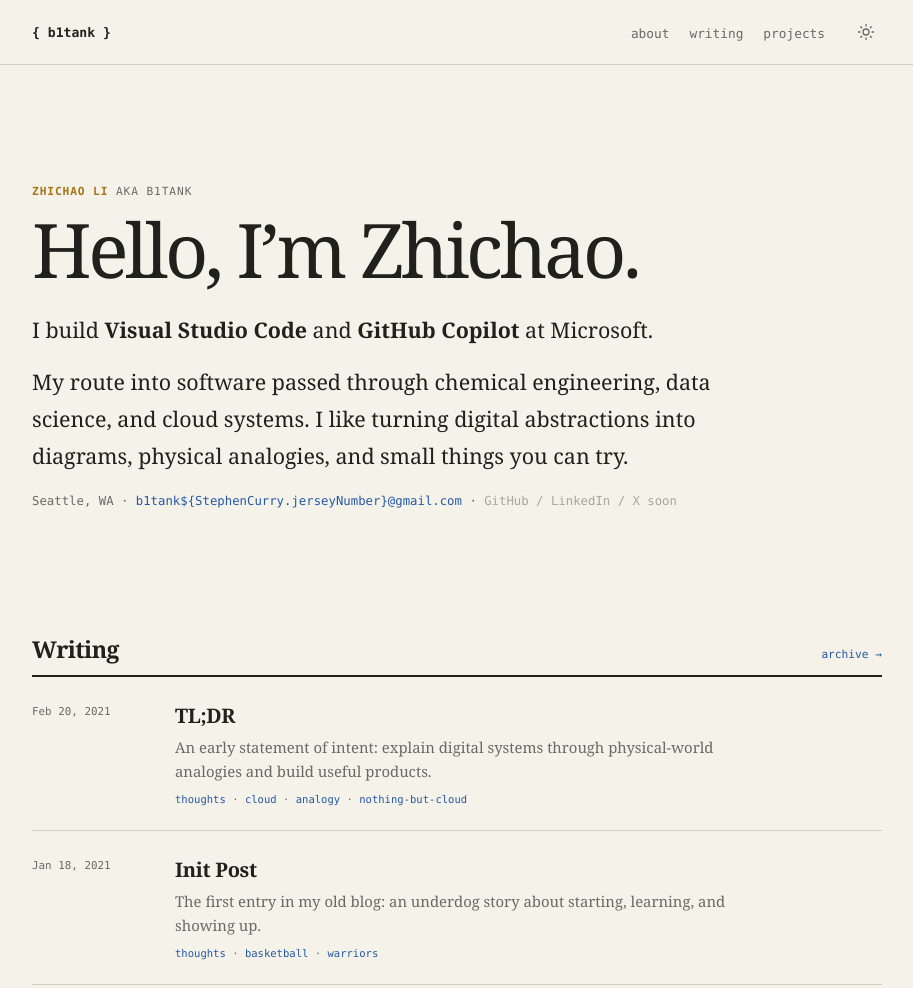
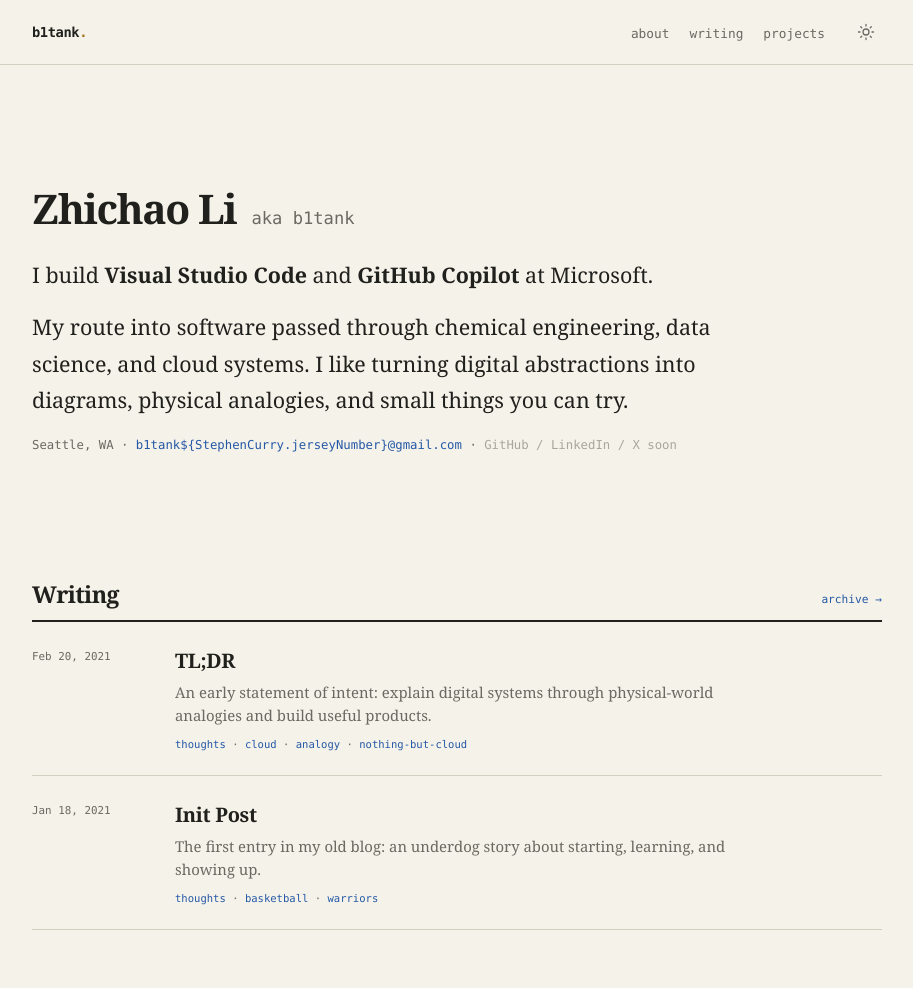
Before and after one commit to b1tank/b1tank.github.io, an Astro site: page / in a window 1280 px wide. Shown: the top 988 px of the page, without its empty margins (183-1096 px from the left). Built offline with nearby package versions, Linux system fonts and the light colour scheme; Astro itself is replaced by a stand-in of ours.

Commit message:
refine personal identity and type scale

```diff
--- a/src/components/Header.astro
+++ b/src/components/Header.astro
@@ -9,7 +9,7 @@
 ---
 <header class="site-header">
   <div class="shell header-inner">
-    <a class="wordmark" href="/" aria-label="b1tank, home">{'{ b1tank }'}</a>
+    <a class="wordmark" href="/" aria-label="b1tank, home">b1tank</a>
     <nav aria-label="Primary navigation">
       <ul class="nav-list">
         {links.map((link) => <li><a href={link.href} aria-current={active(link.href) ? 'page' : undefined}>{link.label}</a></li>)}
--- a/src/pages/index.astro
+++ b/src/pages/index.astro
@@ -8,8 +8,7 @@
 <BaseLayout>
   <div class="shell home">
     <header class="home-intro">
-      <p class="kicker">Zhichao Li <span>aka b1tank</span></p>
-      <h1>Hello, I’m Zhichao.</h1>
+      <h1>Zhichao Li <span>aka b1tank</span></h1>
       <p>I build <strong>Visual Studio Code</strong> and <strong>GitHub Copilot</strong> at Microsoft.</p>
       <p>My route into software passed through chemical engineering, data science, and cloud systems. I like turning digital abstractions into diagrams, physical analogies, and small things you can try.</p>
       <p class="contact-line">
--- a/src/styles/global.css
+++ b/src/styles/global.css
@@ -67,7 +67,8 @@
 @layer layout {
   .site-header { border-bottom: 1px solid var(--line); background: var(--header); backdrop-filter: blur(12px); }
   .header-inner { display: grid; grid-template-columns: 1fr auto auto; align-items: center; gap: 25px; min-height: 64px; }
-  .wordmark { width: fit-content; color: var(--ink); font: 700 .82rem var(--mono); text-decoration: none; }
+  .wordmark { width: fit-content; color: var(--ink); font: 700 .86rem var(--mono); letter-spacing: -.03em; text-decoration: none; }
+  .wordmark::after { content: "."; color: var(--gold); }
   .wordmark:hover { color: var(--blue); }
   .nav-list { display: flex; gap: 20px; padding: 0; list-style: none; }
   .nav-list a { color: var(--muted); font: .8rem var(--mono); text-decoration: none; }
@@ -88,7 +89,8 @@
   .home-intro { max-width: 720px; }
   .kicker { color: var(--gold); font: 700 .7rem var(--mono); letter-spacing: .08em; text-transform: uppercase; }
   .kicker span { color: var(--muted); font-weight: 400; }
-  .home-intro h1 { margin-block: 13px 24px; font: 500 clamp(2.6rem, 7vw, 4.7rem)/1.03 var(--serif); letter-spacing: -.045em; }
+  .home-intro h1 { margin-bottom: 25px; font: 600 clamp(1.9rem, 4vw, 2.55rem)/1.15 var(--serif); letter-spacing: -.035em; }
+  .home-intro h1 span { margin-left: .35em; color: var(--muted); font: 400 .42em var(--mono); letter-spacing: 0; white-space: nowrap; }
   .home-intro > p:not(.kicker, .contact-line) { max-width: 690px; color: var(--ink); font: clamp(1.12rem, 2.2vw, 1.34rem)/1.72 var(--serif); }
   .home-intro > p + p { margin-top: 15px; }
   .contact-line { margin-top: 28px; color: var(--muted); font: .77rem/1.9 var(--mono); }
@@ -114,7 +116,7 @@
 
   .page { padding-top: clamp(65px, 10vw, 105px); }
   .page-header { max-width: 700px; padding-bottom: 55px; }
-  .page-header h1 { margin-block: 10px 18px; font: 500 clamp(2.7rem, 7vw, 4.8rem)/1 var(--serif); }
+  .page-header h1 { margin-block: 10px 18px; font: 600 clamp(2rem, 5vw, 3.2rem)/1.08 var(--serif); }
   .page-header > p { max-width: 620px; color: var(--muted); font: 1.14rem/1.65 var(--serif); }
   .archive-list { border-top: 2px solid var(--ink); }
   .archive-list > li { padding-block: 29px; }
@@ -128,7 +130,7 @@
   .page-hero { padding-top: clamp(65px, 10vw, 105px); }
   .page-hero > .shell { padding-bottom: 50px; border-bottom: 1px solid var(--line); }
   .page-hero .eyebrow { color: var(--gold); font: 700 .7rem var(--mono); letter-spacing: .08em; text-transform: uppercase; }
-  .page-hero h1 { max-width: 760px; margin-block: 10px 18px; font: 500 clamp(2.7rem, 7vw, 4.8rem)/1 var(--serif); }
+  .page-hero h1 { max-width: 760px; margin-block: 10px 18px; font: 600 clamp(2rem, 5vw, 3.2rem)/1.08 var(--serif); }
   .page-hero .lede { max-width: 670px; color: var(--muted); font: 1.16rem/1.65 var(--serif); }
   .project-links { display: flex; flex-wrap: wrap; gap: 8px 18px; margin-top: 25px; font: .72rem var(--mono); }
   .button { color: var(--blue); text-decoration: none; }
@@ -150,7 +152,7 @@
 @layer content {
   .article-header { padding-top: clamp(65px, 10vw, 105px); padding-bottom: 44px; }
   .article-header .eyebrow { color: var(--gold); font: 700 .7rem var(--mono); letter-spacing: .08em; text-transform: uppercase; }
-  .article-header h1 { max-width: 800px; margin-block: 11px 18px; font: 500 clamp(2.7rem, 7vw, 4.8rem)/1.04 var(--serif); }
+  .article-header h1 { max-width: 800px; margin-block: 11px 18px; font: 600 clamp(2rem, 5vw, 3.35rem)/1.08 var(--serif); }
   .article-description { max-width: 660px; color: var(--muted); font: 1.14rem/1.65 var(--serif); }
   .article-meta { display: flex; flex-wrap: wrap; gap: 8px 18px; margin-top: 23px; color: var(--muted); font: .68rem var(--mono); }
   .article-shell { display: grid; grid-template-columns: minmax(0, 650px) 150px; justify-content: space-between; gap: 50px; padding-top: 40px; border-top: 1px solid var(--line); }
@@ -191,7 +193,6 @@
     .nav-list { gap: 18px; }
     .theme-toggle { justify-self: end; }
     .home { padding-top: 60px; }
-    .home-intro h1 { font-size: clamp(2.7rem, 14vw, 4rem); }
     .mobile-only { display: inline; }
     .entry-list > li, .personal-note { grid-template-columns: 1fr; gap: 8px; }
     .entry-list time, .project-mark { padding-top: 0; }
```
